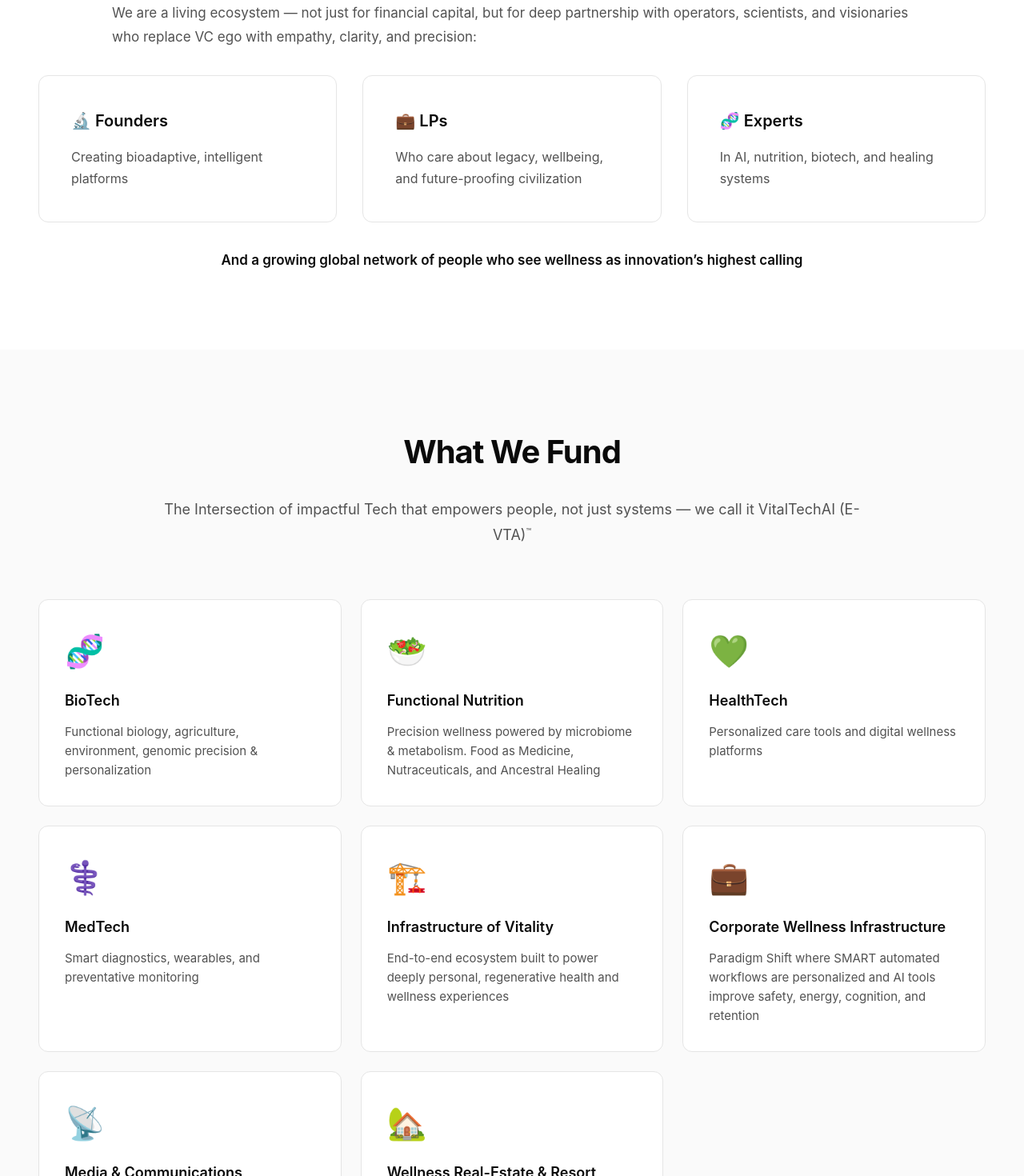
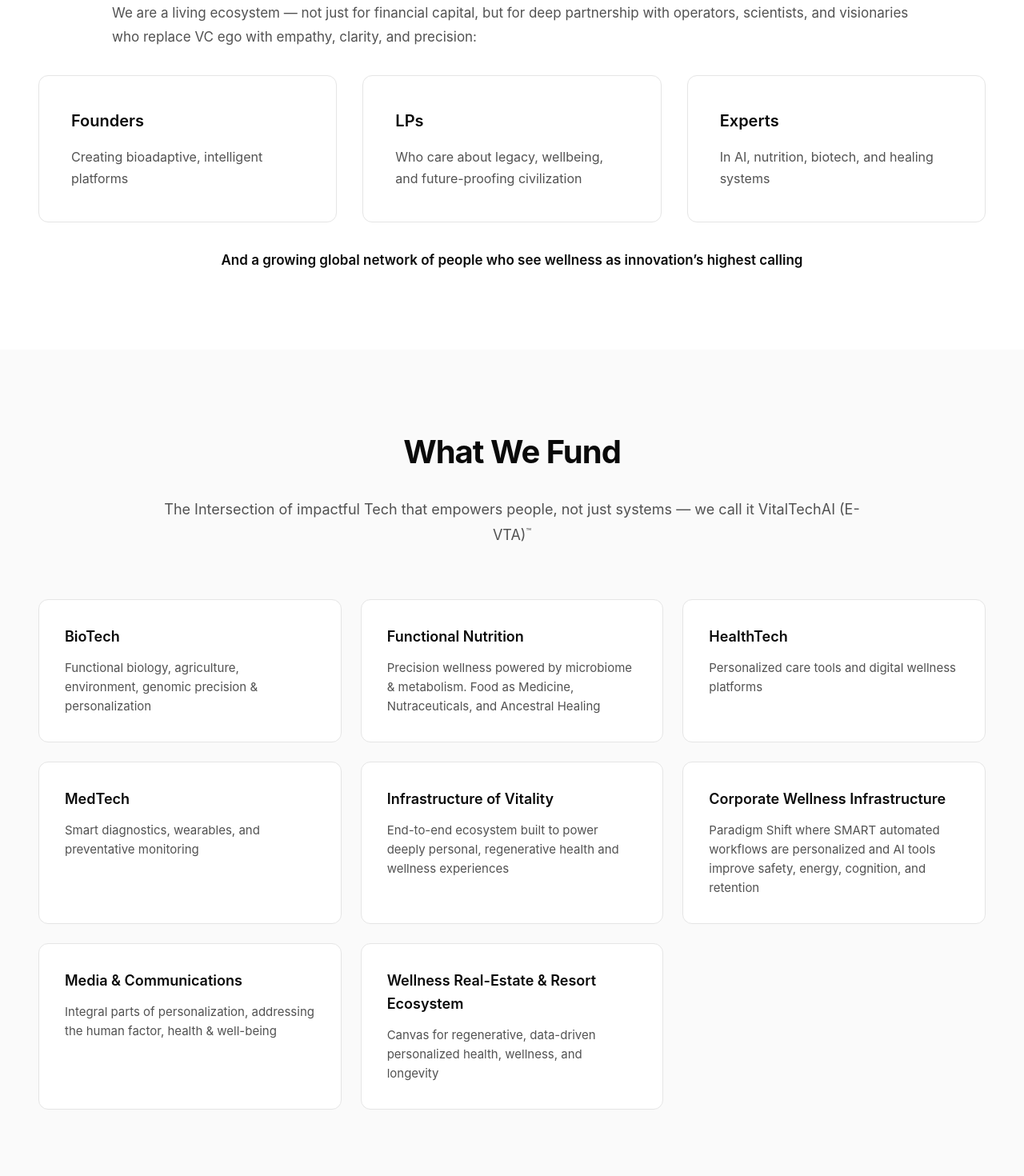
Before and after one commit to armahcreates/elphina, a Next.js app: page / in a window 1280 px wide. Shown: the part 2880-4350 px from the top of the page at 80% size. Built offline with nearby package versions, Linux system fonts and the light colour scheme.

Commit message:
Remove emojis from all pages for professional corporate aesthetic

```diff
--- a/app/globals.css
+++ b/app/globals.css
@@ -307,11 +307,6 @@ section {
 .investment-card:hover {
   border-color: var(--accent);
   transform: translateY(-2px);
-}
-
-.investment-icon {
-  font-size: 2.5rem;
-  margin-bottom: 1rem;
 }
 
 .investment-card h4 {
--- a/app/page.tsx
+++ b/app/page.tsx
@@ -82,15 +82,15 @@ export default function Home() {
           </div>
           <div className="three-col-grid" style={{ maxWidth: '1200px', margin: '2rem auto' }}>
             <div className="card">
-              <h3>🔬 Founders</h3>
+              <h3>Founders</h3>
               <p>Creating bioadaptive, intelligent platforms</p>
             </div>
             <div className="card">
-              <h3>💼 LPs</h3>
+              <h3>LPs</h3>
               <p>Who care about legacy, wellbeing, and future-proofing civilization</p>
             </div>
             <div className="card">
-              <h3>🧬 Experts</h3>
+              <h3>Experts</h3>
               <p>In AI, nutrition, biotech, and healing systems</p>
             </div>
           </div>
@@ -109,42 +109,34 @@ export default function Home() {
           </div>
           <div className="investment-grid">
             <div className="investment-card">
-              <div className="investment-icon">🧬</div>
               <h4>BioTech</h4>
               <p>Functional biology, agriculture, environment, genomic precision &amp; personalization</p>
             </div>
             <div className="investment-card">
-              <div className="investment-icon">🥗</div>
               <h4>Functional Nutrition</h4>
               <p>Precision wellness powered by microbiome &amp; metabolism. Food as Medicine, Nutraceuticals, and Ancestral Healing</p>
             </div>
             <div className="investment-card">
-              <div className="investment-icon">💚</div>
               <h4>HealthTech</h4>
               <p>Personalized care tools and digital wellness platforms</p>
             </div>
             <div className="investment-card">
-              <div className="investment-icon">⚕️</div>
               <h4>MedTech</h4>
               <p>Smart diagnostics, wearables, and preventative monitoring</p>
             </div>
             <div className="investment-card">
-              <div className="investment-icon">🏗️</div>
               <h4>Infrastructure of Vitality</h4>
               <p>End-to-end ecosystem built to power deeply personal, regenerative health and wellness experiences</p>
             </div>
             <div className="investment-card">
-              <div className="investment-icon">💼</div>
               <h4>Corporate Wellness Infrastructure</h4>
               <p>Paradigm Shift where SMART automated workflows are personalized and AI tools improve safety, energy, cognition, and retention</p>
             </div>
             <div className="investment-card">
-              <div className="investment-icon">📡</div>
               <h4>Media &amp; Communications</h4>
               <p>Integral parts of personalization, addressing the human factor, health &amp; well-being</p>
             </div>
             <div className="investment-card">
-              <div className="investment-icon">🏡</div>
               <h4>Wellness Real-Estate &amp; Resort Ecosystem</h4>
               <p>Canvas for regenerative, data-driven personalized health, wellness, and longevity</p>
             </div>
```
Also changed, not shown: app/about/page.tsx (+4 -4 lines).
